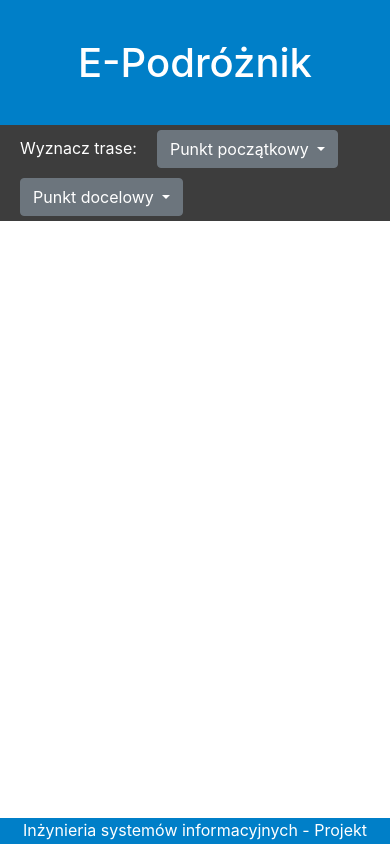
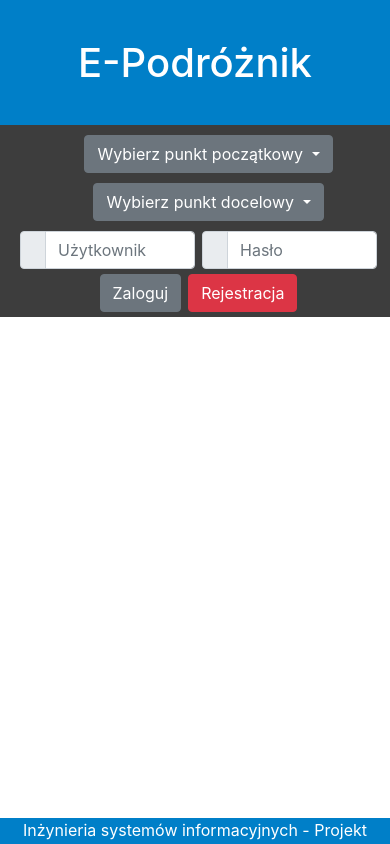
Before and after one commit to KamilKwiecien/TrainRide-Frontend, an Angular app: page / in a window 390 px wide. Built offline with nearby package versions, Linux system fonts and the light colour scheme.

Commit message:
Dodane elementy do navbar, skalowanie

```diff
--- a/src/app/nav/nav.component.css
+++ b/src/app/nav/nav.component.css
@@ -1,10 +1,13 @@
 #navbar {
-  margin: o auto;
+  margin: 0 auto;
   background-color: #3d3d3d;
   display: flex;
   align-items: center;
   align-content: space-between;
+  justify-content: center;
   flex-wrap: wrap;
+  padding-top: 5px;
+  padding-bottom: 5px;
 }
 
 p {
@@ -13,18 +16,51 @@ p {
   margin-left: 20px;
 }
 
-.form-control {
-  margin-top: 2px;
-}
-
-.dropdown{
+.dropdown {
   margin-left: 20px;
-  margin-top:5px;
-  margin-bottom:5px;
 }
 
 .dropdown-menu {
   height: auto;
+  width: 200px;
   max-height: 200px;
   overflow-x: hidden;
 }
+
+#login {
+  display: flex;
+  margin-left: auto;
+  margin-right: 20px;
+}
+
+.input-group {
+  width: 175px;
+  margin-left: 7px;
+}
+
+.btn {
+  margin-left: 7px;
+}
+
+@media (max-width: 1084px) {
+  #login {
+    margin:auto;
+    margin-top: 5px;
+    justify-content: center;
+    flex-wrap: wrap;
+  }
+}
+@media (max-width: 558px) {
+  #navbar{
+    padding-top: 0px;
+  }
+  .dropdown{
+    margin-top:5px;
+  }
+  .input-group {
+    margin-top: 5px;
+  }
+  .btn{
+    margin-top: 5px;
+  }
+}
--- a/src/app/nav/nav.component.html
+++ b/src/app/nav/nav.component.html
@@ -1,9 +1,8 @@
 <div id="navbar">
-  <p>Wyznacz trase: </p>
   <div class="dropdown">
     <button class="btn btn-secondary dropdown-toggle" type="button" id="dropdownMenu2" data-toggle="dropdown"
       aria-haspopup="true" aria-expanded="false">
-      Punkt początkowy
+      Wybierz punkt początkowy
     </button>
     <div class="dropdown-menu" aria-labelledby="dropdownMenu2">
       <button class="dropdown-item" type="button">Action</button>
@@ -13,11 +12,30 @@
   <div class="dropdown">
     <button class="btn btn-secondary dropdown-toggle" type="button" id="dropdownMenu2" data-toggle="dropdown"
       aria-haspopup="true" aria-expanded="false">
-        Punkt docelowy
+      Wybierz punkt docelowy
     </button>
     <div class="dropdown-menu" aria-labelledby="dropdownMenu2">
       <button class="dropdown-item" type="button">Action</button>
       <button class="dropdown-item" type="button">Another action</button>
     </div>
   </div>
+
+  <div id="login">
+    <div class="input-group">
+      <div class="input-group-prepend">
+        <span class="input-group-text" id="basic-addon1"></span>
       </div>
+      <input type="text" class="form-control" placeholder="Użytkownik" aria-label="Username"
+        aria-describedby="basic-addon1">
+    </div>
+    <div class="input-group">
+      <div class="input-group-prepend">
+        <span class="input-group-text" id="basic-addon1"></span>
+      </div>
+      <input type="text" class="form-control" placeholder="Hasło" aria-label="Username"
+        aria-describedby="basic-addon1">
+    </div>
+    <button type="button" class="btn btn-secondary">Zaloguj</button>
+    <button type="button" class="btn btn-danger">Rejestracja</button>
+  </div>
+</div>
```
Lines whose indentation alone changed are shown as unchanged.
